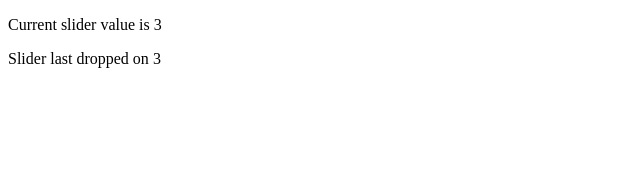
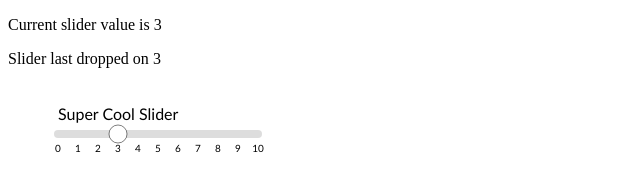
Before and after one commit to nstrayer/slid3r, a website built with webpack: page demo/index.html in a window 1280 px wide. Shown: the whole page, without its empty margins (0-640 px from the left). Built offline with nearby package versions, Linux system fonts and the light colour scheme.

```diff
--- a/demo/index.html
+++ b/demo/index.html
@@ -8,10 +8,9 @@
   <p>Current slider value is <span id = "sliderValue">3</span></p>
   <p>Slider last dropped on <span id = "sliderEndValue">3</span></p>
   <script src="https://d3js.org/d3.v4.min.js"></script>
-  <!--<script src="https://cdn.rawgit.com/nstrayer/slid3r/master/dist/slid3r.js"></script>-->
+  <script src="https://rawgit.com/nstrayer/slid3r/master/dist/slid3r.js"></script>
+  <!--<script src="../dist/slid3r.js"></script>-->
   <script type = 'module'>
-
-    import slid3r from '../src/slid3r.js';
 
     const svg = d3.select('body').append('svg')
       .attr('height', 500)
```
Also changed, not shown: README.md.
